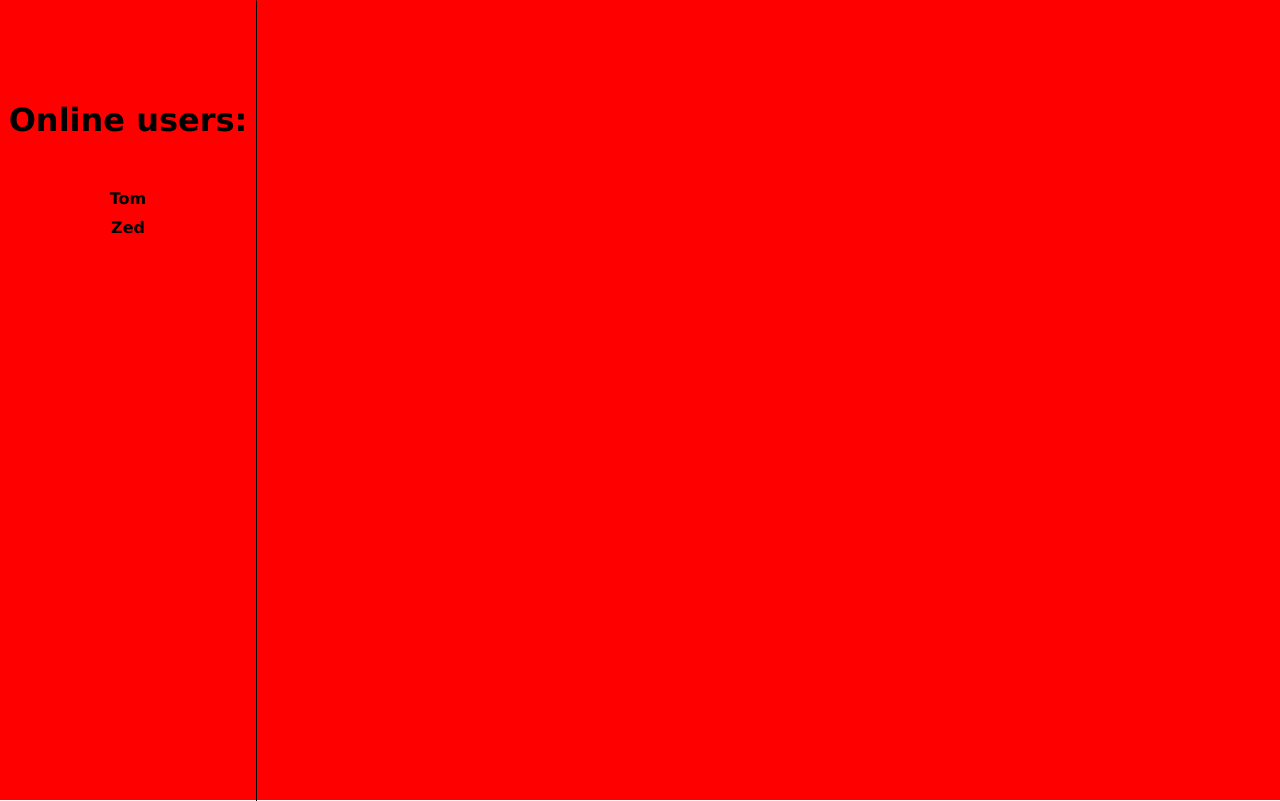
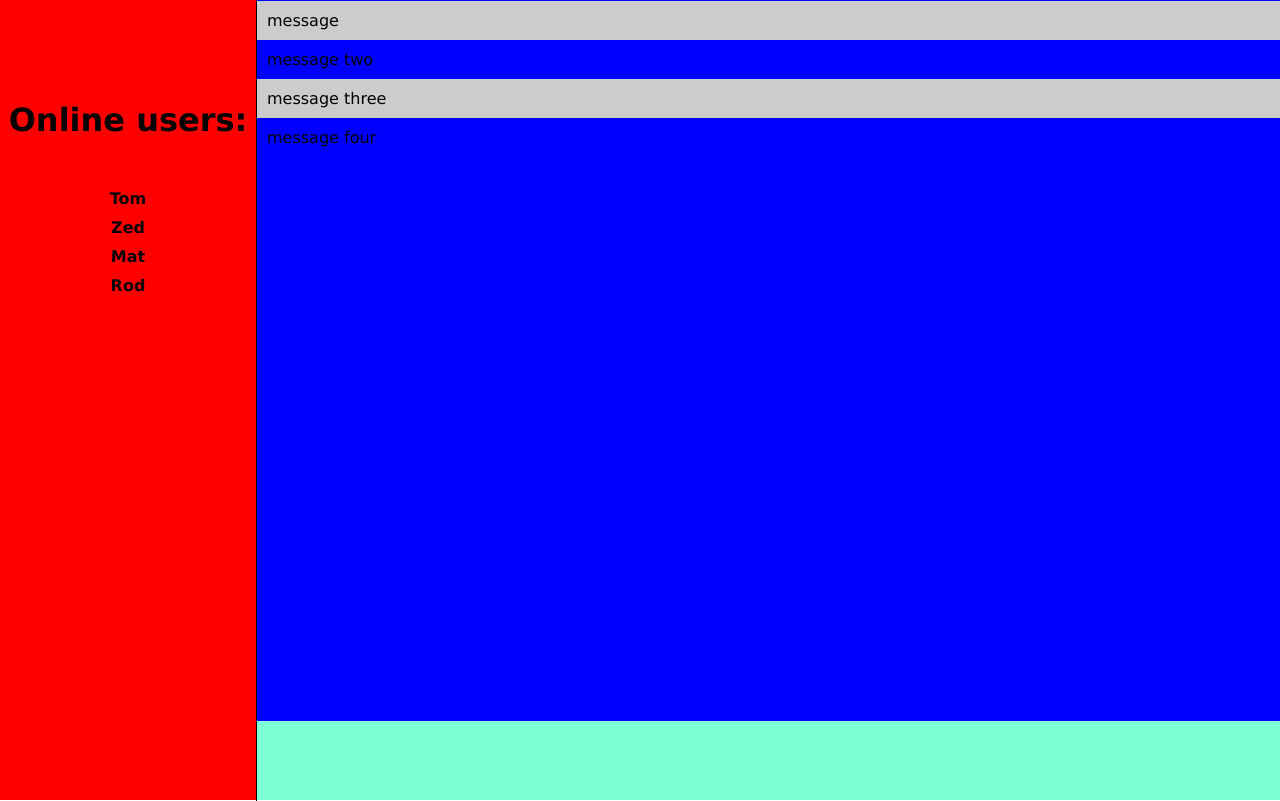
Before and after one commit to Mubangizi/Chat-App, a website: page index.html in a window 1280 px wide. Both pictures are taken after typing "Sample" into the empty fields and a click on the input "Login". Drawn offline with nearby package versions, Linux system fonts and the light colour scheme; no server answers.

Commit message:
Styled message area

```diff
--- a/index.html
+++ b/index.html
@@ -29,7 +29,20 @@
                     <ul id="users">
                         <li>Tom</li>
                         <li>Zed</li>
+                        <li>Mat</li>
+                        <li>Rod</li>
                      </ul>
+                </div>
+            </div>
+
+            <div id="message-area">
+                <div id="display-message-area">
+                    <ul id="messages">
+                        <li>message</li>
+                        <li>message two</li>
+                        <li>message three</li>
+                        <li>message four</li>
+                    </ul>
                 </div>
             </div>
         </div>
--- a/styles/index.css
+++ b/styles/index.css
@@ -102,3 +102,32 @@ body{
    font-weight: bold;
    margin-top: 10px;
 }
+
+#chat-area #message-area{
+    width: calc(80% - 1px);
+    height: 100%;
+    background-color: aquamarine;
+    float: right;
+}
+
+#chat-area #message-area #display-message-area{
+    width: 100%;
+    background-color: blue;
+    height: 90%;
+    border-top: 1px solid transparent ;
+}
+
+#chat-area #message-area #display-message-area #messages{
+    margin: 0;
+    padding: 0;
+}
+
+#chat-area #message-area #display-message-area #messages li{
+    list-style-type: none;
+    padding: 10px;
+    margin: 0;
+}
+
+#chat-area #message-area #display-message-area #messages li:nth-child(odd){
+    background-color: #CCC;
+}
```
